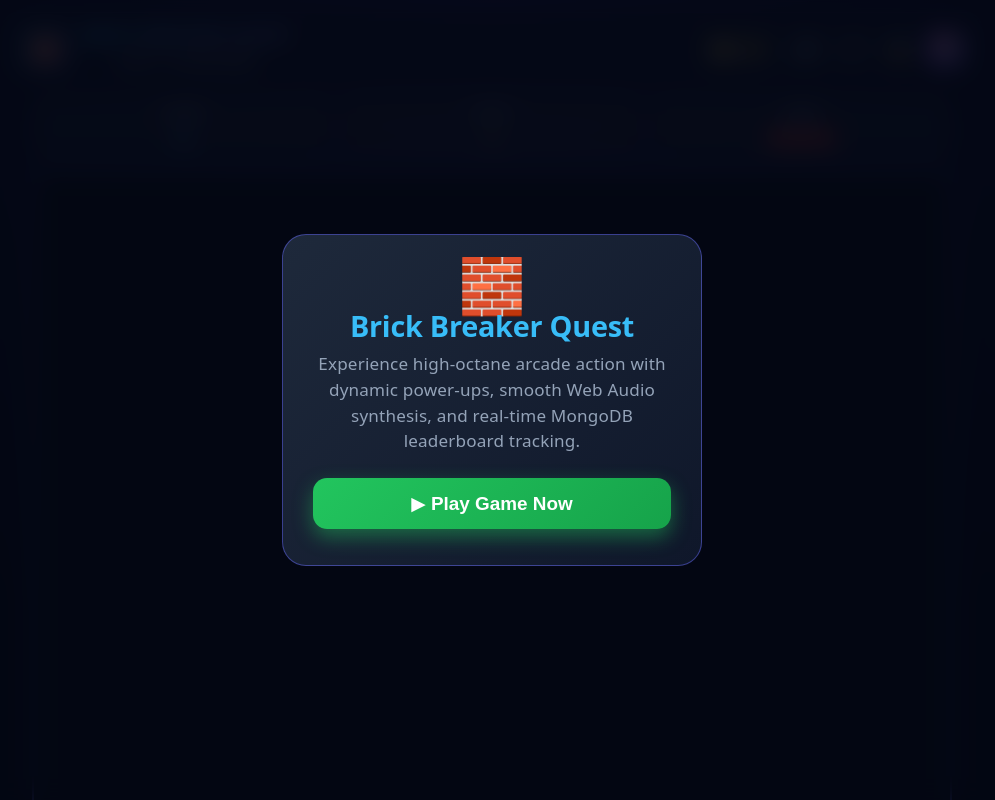
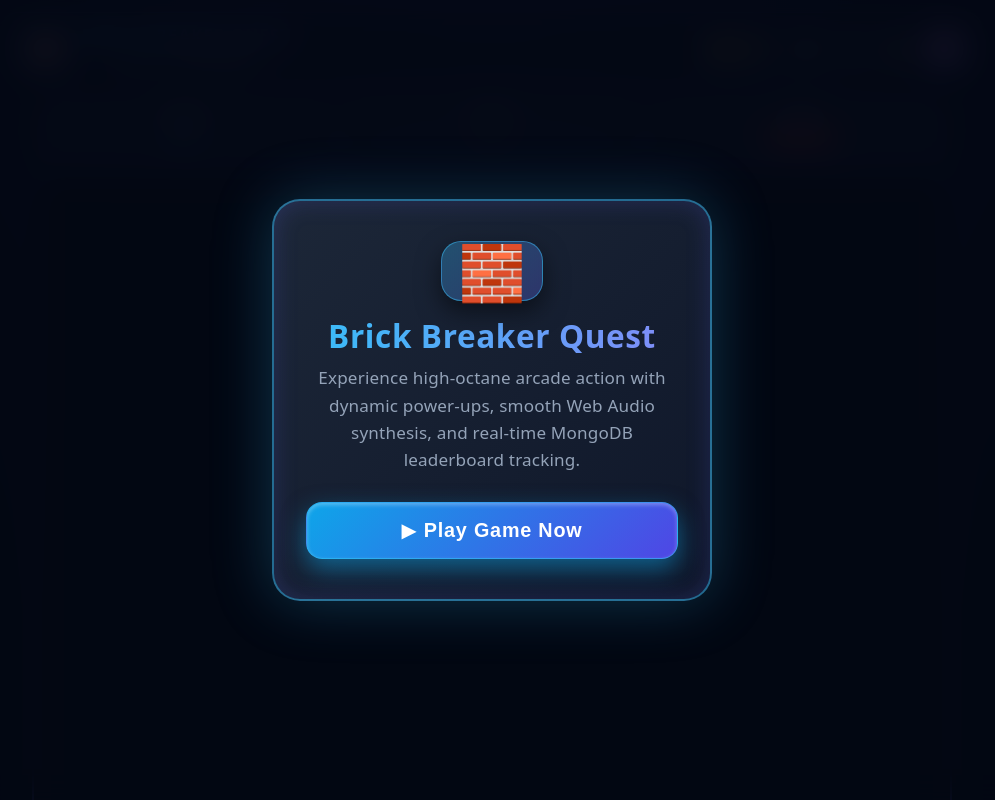
Before and after one commit to kiran28092003/brick-breaker-frontend, a React app: page / in a window 1280 px wide. Shown: the whole page, without its empty margins (148-1143 px from the left). Built offline with nearby package versions, Linux system fonts and the light colour scheme; the HTML template or start-up script is replaced by a standard one.

Commit message:
Elevate welcome modal design and upgrade ball to dynamic neon glow with motion trails

```diff
--- a/src/App.jsx
+++ b/src/App.jsx
@@ -172,13 +172,13 @@ export default function App() {
         </div>
       </main>
 
-      {/* Initial Start Modal */}
+      {/* Dynamic, High-End Initial Start Modal */}
       {!gameStarted && (
         <div style={modalOverlayWrapperStyle}>
           <div style={welcomeModalStyle}>
-            <div style={{ fontSize: '3rem', marginBottom: '12px' }}>🧱</div>
-            <h2 style={{ margin: '0 0 8px 0', fontSize: '1.6rem', fontWeight: '800', color: '#38bdf8' }}>Brick Breaker Quest</h2>
-            <p style={{ color: '#94a3b8', fontSize: '0.95rem', lineHeight: '1.5', marginBottom: '24px' }}>
+            <div style={modalLogoContainerStyle}>🧱</div>
+            <h2 style={modalTitleStyle}>Brick Breaker Quest</h2>
+            <p style={modalDescStyle}>
               Experience high-octane arcade action with dynamic power-ups, smooth Web Audio synthesis, and real-time MongoDB leaderboard tracking.
             </p>
             <button
@@ -244,6 +244,75 @@ const canvasContainerStyle = { width: '100%', display: 'flex', justifyContent: '
 const boosterTrayStyle = { display: 'flex', justifyContent: 'space-between', width: '100%', maxWidth: '920px', gap: '10px' };
 const boosterPillStyle = { flex: 1, background: 'rgba(15, 23, 42, 0.8)', border: '1px solid rgba(99, 102, 241, 0.35)', borderRadius: '14px', padding: '10px', color: '#fff', fontSize: '0.8rem', fontWeight: '700', cursor: 'pointer', display: 'flex', flexDirection: 'column', alignItems: 'center', gap: '3px', backdropFilter: 'blur(12px)' };
 const costStyle = { fontSize: '0.7rem', color: '#fbbf24', fontWeight: '800' };
-const modalOverlayWrapperStyle = { position: 'fixed', top: 0, left: 0, width: '100vw', height: '100vh', display: 'flex', justifyContent: 'center', alignItems: 'center', backgroundColor: 'rgba(3, 7, 18, 0.85)', backdropFilter: 'blur(12px)', WebkitBackdropFilter: 'blur(12px)', zIndex: 1000 };
-const welcomeModalStyle = { background: 'linear-gradient(135deg, #1e293b 0%, #0f172a 100%)', padding: '36px 30px', borderRadius: '24px', textAlign: 'center', color: '#fff', width: '90%', maxWidth: '420px', border: '1px solid rgba(99, 102, 241, 0.5)', boxSizing: 'border-box' };
-const startMainButtonStyle = { width: '100%', padding: '14px', borderRadius: '14px', border: 'none', background: 'linear-gradient(135deg, #22c55e 0%, #16a34a 100%)', color: '#fff', fontWeight: '800', cursor: 'pointer', fontSize: '1.05rem', boxShadow: '0 8px 20px rgba(34, 197, 94, 0.45)' };
+
+// Dynamic & attractive modal styles
+const modalOverlayWrapperStyle = {
+  position: 'fixed',
+  top: 0,
+  left: 0,
+  width: '100vw',
+  height: '100vh',
+  display: 'flex',
+  justifyContent: 'center',
+  alignItems: 'center',
+  backgroundColor: 'rgba(3, 7, 18, 0.9)',
+  backdropFilter: 'blur(16px)',
+  WebkitBackdropFilter: 'blur(16px)',
+  zIndex: 1000
+};
+
+const welcomeModalStyle = {
+  background: 'linear-gradient(135deg, rgba(30, 41, 59, 0.95) 0%, rgba(15, 23, 42, 0.98) 100%)',
+  padding: '40px 32px',
+  borderRadius: '28px',
+  textAlign: 'center',
+  color: '#fff',
+  width: '90%',
+  maxWidth: '440px',
+  border: '2px solid rgba(56, 189, 248, 0.5)',
+  boxShadow: '0 0 60px rgba(56, 189, 248, 0.25), inset 0 0 25px rgba(99, 102, 241, 0.2)',
+  boxSizing: 'border-box'
+};
+
+const modalLogoContainerStyle = {
+  fontSize: '3rem',
+  marginBottom: '16px',
+  background: 'linear-gradient(135deg, rgba(56, 189, 248, 0.3), rgba(99, 102, 241, 0.3))',
+  display: 'inline-flex',
+  padding: '16px',
+  borderRadius: '20px',
+  border: '1px solid rgba(56, 189, 248, 0.5)',
+  boxShadow: '0 10px 25px rgba(0,0,0,0.5)'
+};
+
+const modalTitleStyle = {
+  margin: '0 0 10px 0',
+  fontSize: '1.75rem',
+  fontWeight: '800',
+  background: 'linear-gradient(to right, #38bdf8, #818cf8)',
+  WebkitBackgroundClip: 'text',
+  WebkitTextFillColor: 'transparent',
+  letterSpacing: '0.02em'
+};
+
+const modalDescStyle = {
+  color: '#94a3b8',
+  fontSize: '0.95rem',
+  lineHeight: '1.6',
+  marginBottom: '28px'
+};
+
+const startMainButtonStyle = {
+  width: '100%',
+  padding: '16px',
+  borderRadius: '16px',
+  border: '1px solid rgba(56, 189, 248, 0.6)',
+  background: 'linear-gradient(135deg, #0ea5e9 0%, #4f46e5 100%)',
+  color: '#fff',
+  fontWeight: '800',
+  cursor: 'pointer',
+  fontSize: '1.1rem',
+  boxShadow: '0 10px 25px rgba(14, 165, 233, 0.5), inset 0 2px 4px rgba(255, 255, 255, 0.3)',
+  letterSpacing: '0.04em',
+  transition: 'all 0.2s ease'
+};
--- a/src/components/GameCanvas.jsx
+++ b/src/components/GameCanvas.jsx
@@ -19,7 +19,7 @@ export default function GameCanvas({
   const containerRef = useRef(null);
 
   const [score, setScore] = useState(0);
-  const scoreRef = useRef(0); // Real-time score tracker reference
+  const scoreRef = useRef(0);
   const [gameOverTriggered, setGameOverTriggered] = useState(false);
 
   const livesRef = useRef(lives);
@@ -317,15 +317,33 @@ export default function GameCanvas({
         if (laserHit || l.y < 0) lasers.splice(i, 1);
       }
 
-      // --- 3. Update & Draw Balls ---
+      // --- 3. Update & Draw Balls with Dynamic Neon Glow & Motion Trails ---
       for (let i = balls.length - 1; i >= 0; i--) {
         const ball = balls[i];
 
+        // Motion trail effect
+        ctx.beginPath();
+        ctx.arc(ball.x - ball.dx * 0.5, ball.y - ball.dy * 0.5, ball.radius * 0.8, 0, Math.PI * 2);
+        ctx.fillStyle = 'rgba(56, 189, 248, 0.25)';
+        ctx.fill();
+        ctx.closePath();
+
+        // Glowing neon ball with radial lighting gradient
+        ctx.save();
+        ctx.shadowBlur = 15;
+        ctx.shadowColor = '#38bdf8';
         ctx.beginPath();
         ctx.arc(ball.x, ball.y, ball.radius, 0, Math.PI * 2);
-        ctx.fillStyle = '#38bdf8';
+
+        const gradient = ctx.createRadialGradient(ball.x - 2, ball.y - 2, 1, ball.x, ball.y, ball.radius);
+        gradient.addColorStop(0, '#bae6fd');
+        gradient.addColorStop(0.5, '#38bdf8');
+        gradient.addColorStop(1, '#0284c7');
+
+        ctx.fillStyle = gradient;
         ctx.fill();
         ctx.closePath();
+        ctx.restore();
 
         ball.x += ball.dx;
         ball.y += ball.dy;
```
